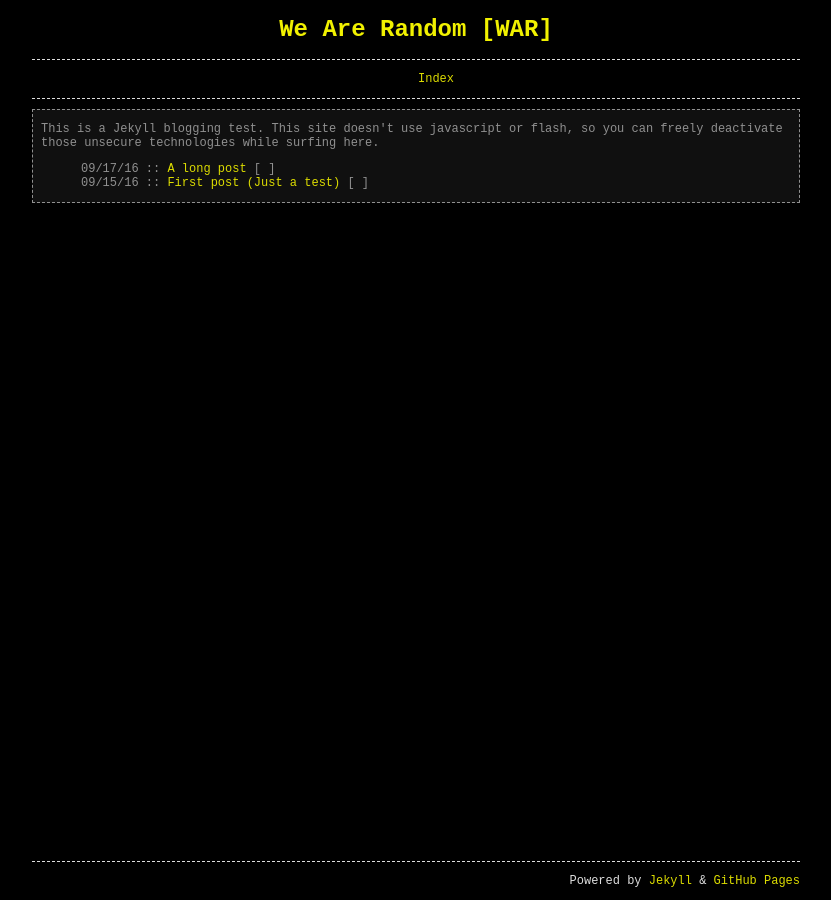
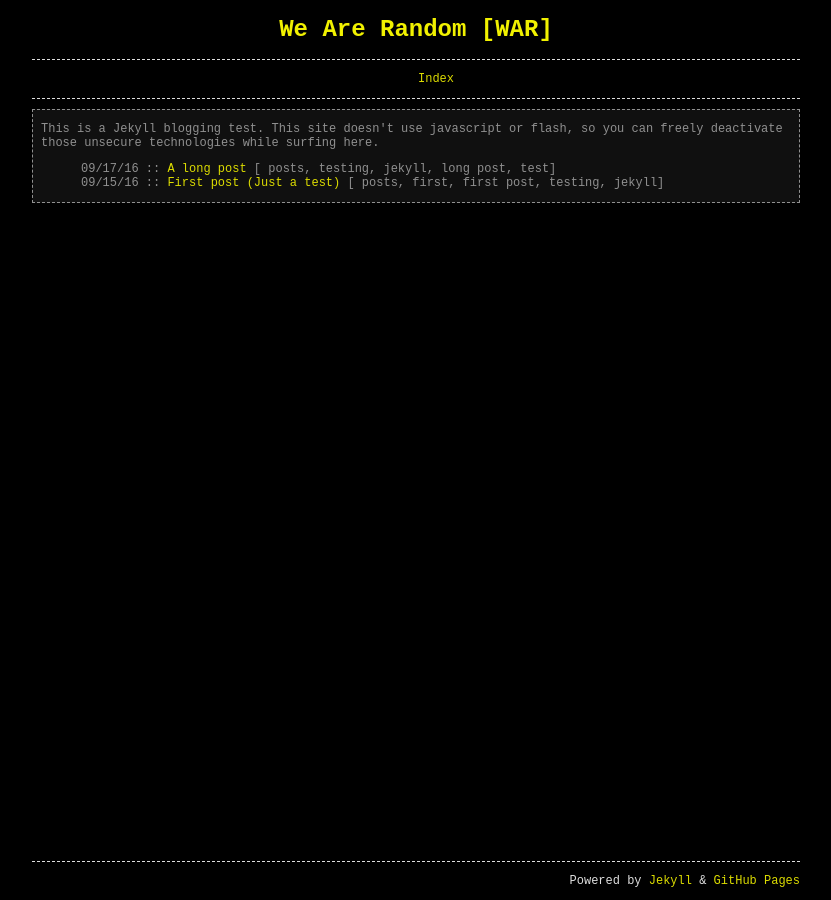
Before and after one commit to wearerandom/wearerandom.github.io, a Jekyll site: the page built from index.html, in a window 1280 px wide. Shown: the whole page, without its empty margins (224-1055 px from the left). Built offline with Jekyll 4.4.1, drawn with Linux system fonts in a browser that asks for light colours.

Commit message:
Update index.html

```diff
--- a/index.html
+++ b/index.html
@@ -7,7 +7,7 @@ overview: true
 <ul>
   {% for post in site.posts %}
     <li>
-      {{ post.date | date: "%D" }} :: <a href=".{{ post.url }}">{{ post.title }}</a> [ {% for category in page.tags %} {{ category }}{% if forloop.last != true %},{% endif %}{% endfor %}]
+      {{ post.date | date: "%D" }} :: <a href=".{{ post.url }}">{{ post.title }}</a> [ {% for category in post.categories %} {{ category }}{% if forloop.last != true %},{% endif %}{% endfor %}]
     </li>
   {% endfor %}
 </ul>
```
